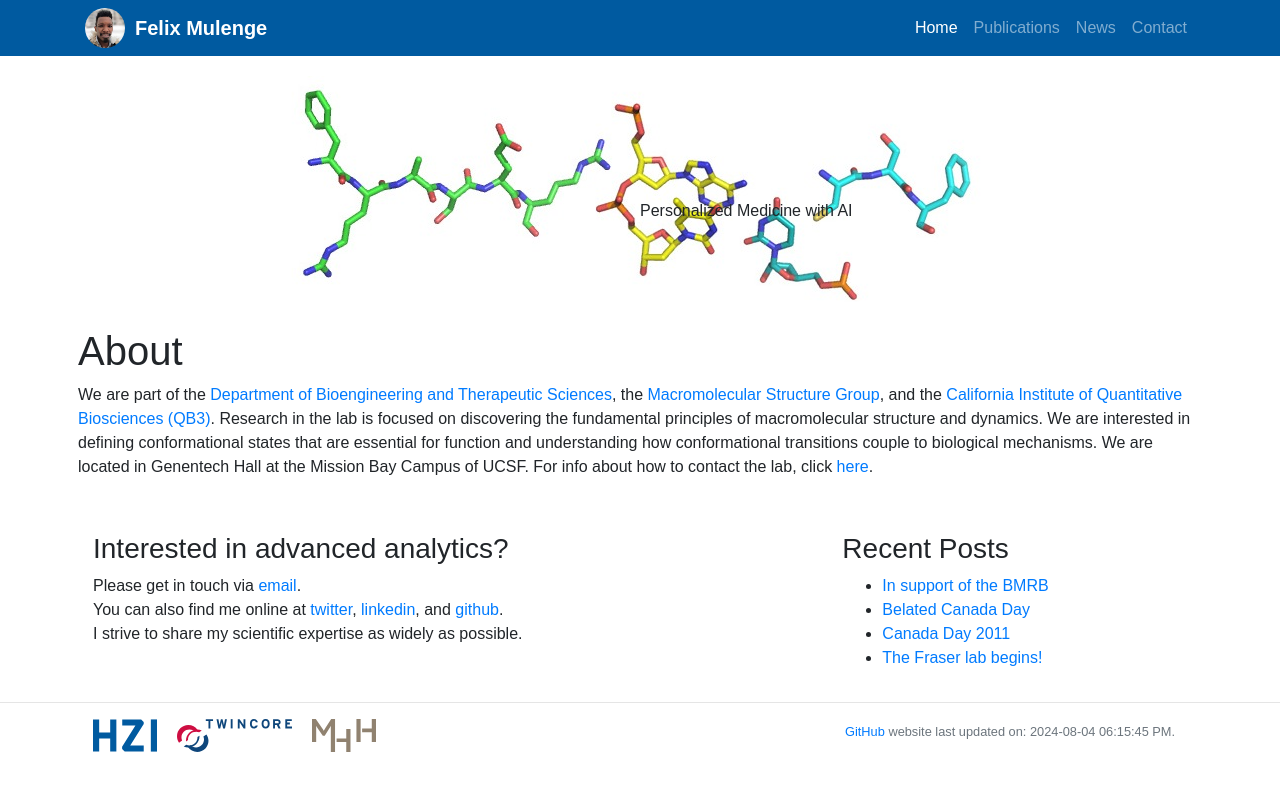
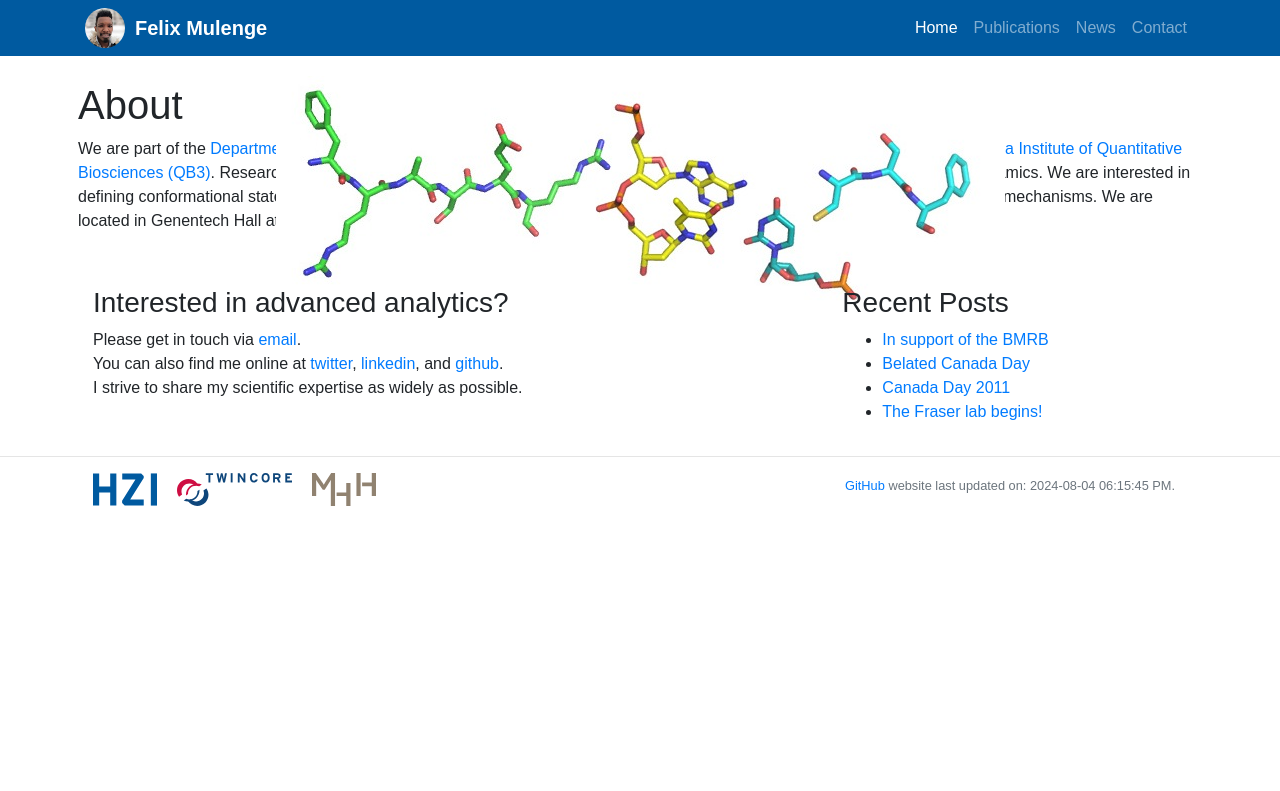
Before and after one commit to fmulenge/fmulenge.github.io, a Jekyll site: the page built from index.md, in a window 1280 px wide. Shown: the top 791 px of the page. Built offline with Jekyll 4.4.1, drawn with Linux system fonts in a browser that asks for light colours.

Commit message:
Update custom.css

```diff
--- a/static/css/custom.css
+++ b/static/css/custom.css
@@ -62,9 +62,7 @@
   text-align: center;
 }
 .centered {
-  position: absolute;
-  top: 50%;
-  left: 50%;
+margin-top:-50%
 }
 .top-right {
   position: absolute;
```
